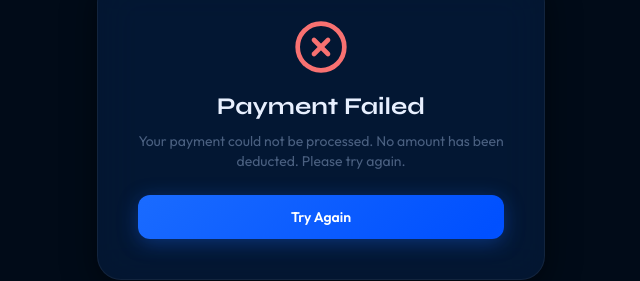
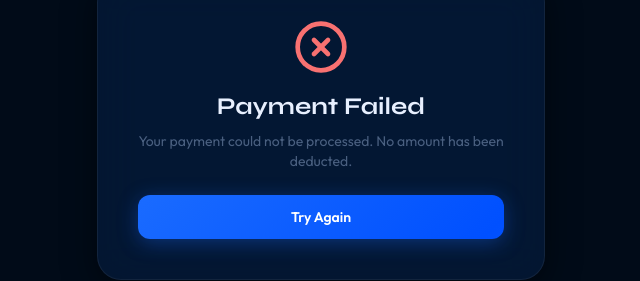
Before and after one commit to datasciencekibaatein/dskb, a Next.js app: page /payment-status in a window 1280 px wide. Shown: the part 271-552 px from the top of the page, without its empty margins (319-959 px from the left). Built offline with nearby package versions, Linux system fonts and the light colour scheme; no server answers.

Commit message:
payment status page modified

```diff
--- a/app/payment-status/page.tsx
+++ b/app/payment-status/page.tsx
@@ -1,19 +1,20 @@
 "use client";
 
+import { Suspense } from "react";
+import { useSearchParams, useRouter } from "next/navigation";
 import { useEffect, useState } from "react";
-import { useSearchParams, useRouter } from "next/navigation";
 import { motion } from "framer-motion";
 import { CheckCircle2, XCircle, Loader2, Mail, ArrowRight } from "lucide-react";
 
 type Status = "loading" | "success" | "failed" | "pending";
 
-export default function PaymentStatusPage() {
+function PaymentStatusContent() {
   const params  = useSearchParams();
   const router  = useRouter();
   const orderId = params.get("order_id");
   const slug    = params.get("slug");
 
-  const [status, setStatus] = useState<Status>("loading");
+  const [status, setStatus]       = useState<Status>("loading");
   const [orderData, setOrderData] = useState<any>(null);
 
   useEffect(() => {
@@ -24,8 +25,7 @@ export default function PaymentStatusPage() {
         const res  = await fetch(`/api/order-status?order_id=${orderId}`);
         const data = await res.json();
         setOrderData(data);
-
-        if (data.order_status === "PAID")    setStatus("success");
+        if (data.order_status === "PAID")                                          setStatus("success");
         else if (data.order_status === "EXPIRED" || data.order_status === "CANCELLED") setStatus("failed");
         else setStatus("pending");
       } catch {
@@ -46,9 +46,7 @@ export default function PaymentStatusPage() {
         {status === "loading" && (
           <>
             <Loader2 size={48} className="mx-auto mb-4 animate-spin text-electric-400" />
-            <h2 className="font-display font-bold text-xl mb-2" style={{ color: "var(--text-primary)" }}>
-              Verifying Payment…
-            </h2>
+            <h2 className="font-display font-bold text-xl mb-2" style={{ color: "var(--text-primary)" }}>Verifying Payment…</h2>
             <p className="text-sm" style={{ color: "var(--text-muted)" }}>Please wait, this takes a few seconds.</p>
           </>
         )}
@@ -56,28 +54,19 @@ export default function PaymentStatusPage() {
         {status === "success" && (
           <>
             <CheckCircle2 size={56} className="mx-auto mb-4 text-emerald-400" />
-            <h2 className="font-display font-bold text-2xl mb-2" style={{ color: "var(--text-primary)" }}>
-              🎉 Enrollment Confirmed!
-            </h2>
+            <h2 className="font-display font-bold text-2xl mb-2" style={{ color: "var(--text-primary)" }}>🎉 Enrollment Confirmed!</h2>
             <p className="text-sm mb-6" style={{ color: "var(--text-muted)" }}>
-              Your payment was successful. Course details, Zoom/Meet links, and schedule will be sent
-              to your Gmail within the next few minutes.
+              Your payment was successful. Course details will be sent to your Gmail.
             </p>
-            <div
-              className="flex items-center gap-3 px-4 py-3 rounded-xl mb-6 text-sm text-left"
-              style={{ background: "rgba(26,107,255,0.08)", border: "1px solid rgba(26,107,255,0.2)", color: "var(--text-muted)" }}
-            >
+            <div className="flex items-center gap-3 px-4 py-3 rounded-xl mb-6 text-sm text-left"
+              style={{ background: "rgba(26,107,255,0.08)", border: "1px solid rgba(26,107,255,0.2)", color: "var(--text-muted)" }}>
               <Mail size={16} className="text-electric-400 shrink-0" />
-              Check your Gmail inbox (and spam folder) for your enrollment confirmation.
+              Check your Gmail inbox for your enrollment confirmation.
             </div>
-
             {slug && (
-              <motion.button
-                whileHover={{ scale: 1.03 }}
-                whileTap={{ scale: 0.97 }}
+              <motion.button whileHover={{ scale: 1.03 }} whileTap={{ scale: 0.97 }}
                 onClick={() => router.push(`/live/${slug}`)}
-                className="btn-primary w-full !py-3 flex items-center justify-center gap-2"
-              >
+                className="btn-primary w-full !py-3 flex items-center justify-center gap-2">
                 View Course <ArrowRight size={14} />
               </motion.button>
             )}
@@ -87,18 +76,13 @@ export default function PaymentStatusPage() {
         {status === "failed" && (
           <>
             <XCircle size={56} className="mx-auto mb-4 text-red-400" />
-            <h2 className="font-display font-bold text-2xl mb-2" style={{ color: "var(--text-primary)" }}>
-              Payment Failed
-            </h2>
+            <h2 className="font-display font-bold text-2xl mb-2" style={{ color: "var(--text-primary)" }}>Payment Failed</h2>
             <p className="text-sm mb-6" style={{ color: "var(--text-muted)" }}>
-              Your payment could not be processed. No amount has been deducted. Please try again.
+              Your payment could not be processed. No amount has been deducted.
             </p>
-            <motion.button
-              whileHover={{ scale: 1.03 }}
-              whileTap={{ scale: 0.97 }}
+            <motion.button whileHover={{ scale: 1.03 }} whileTap={{ scale: 0.97 }}
               onClick={() => router.back()}
-              className="btn-primary w-full !py-3"
-            >
+              className="btn-primary w-full !py-3">
               Try Again
             </motion.button>
           </>
@@ -107,11 +91,9 @@ export default function PaymentStatusPage() {
         {status === "pending" && (
           <>
             <Loader2 size={48} className="mx-auto mb-4 animate-spin text-ochre-400" />
-            <h2 className="font-display font-bold text-xl mb-2" style={{ color: "var(--text-primary)" }}>
-              Payment Pending
-            </h2>
+            <h2 className="font-display font-bold text-xl mb-2" style={{ color: "var(--text-primary)" }}>Payment Pending</h2>
             <p className="text-sm" style={{ color: "var(--text-muted)" }}>
-              Your payment is being processed. We will send a confirmation to your Gmail once it is complete.
+              We will send a confirmation to your Gmail once payment is complete.
             </p>
           </>
         )}
@@ -119,3 +101,16 @@ export default function PaymentStatusPage() {
     </main>
   );
 }
+
+// ── Suspense wrapper — required by Next.js for useSearchParams ──
+export default function PaymentStatusPage() {
+  return (
+    <Suspense fallback={
+      <main className="min-h-screen flex items-center justify-center">
+        <Loader2 size={48} className="animate-spin text-electric-400" />
+      </main>
+    }>
+      <PaymentStatusContent />
+    </Suspense>
+  );
+}
```
